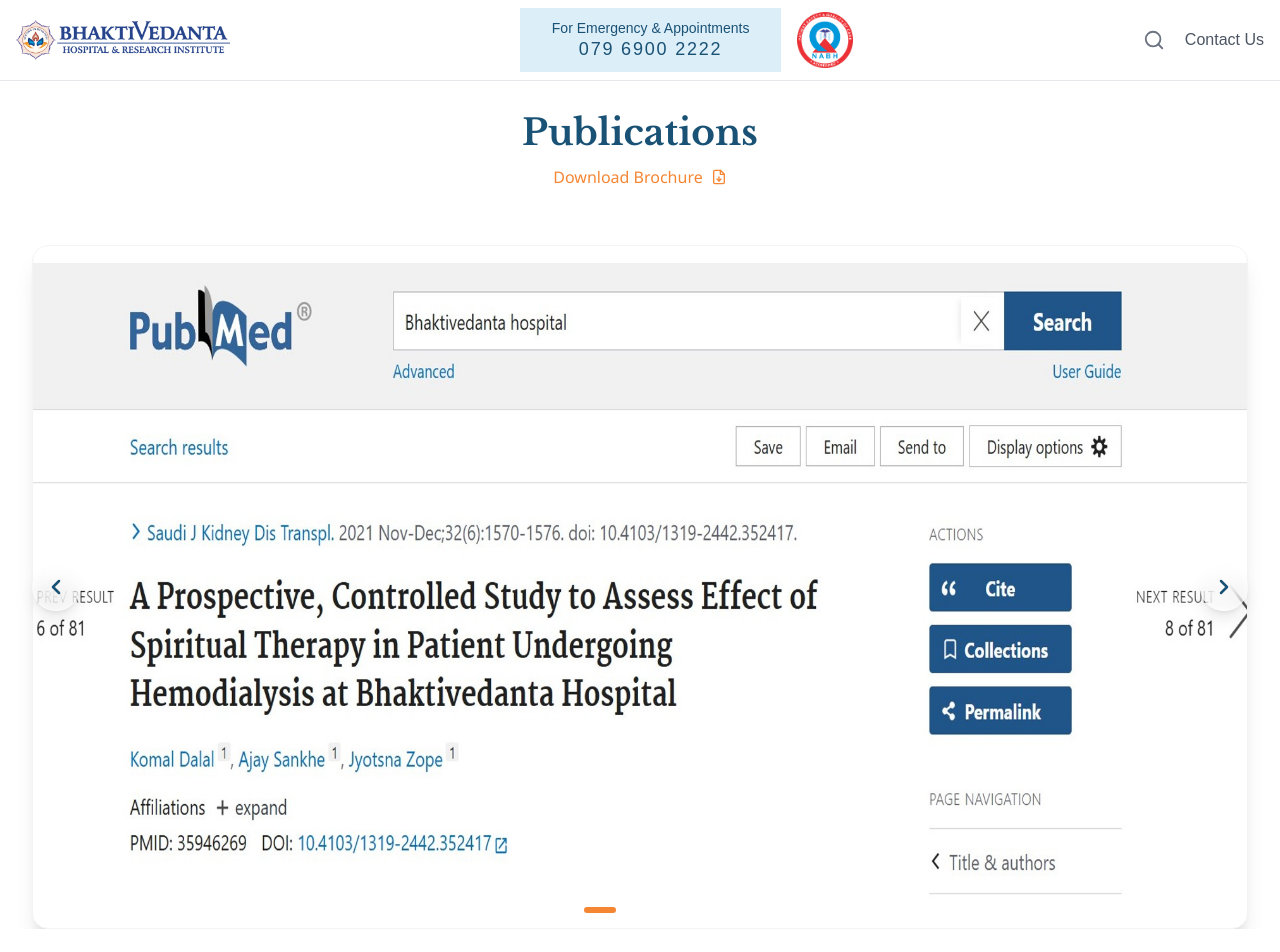
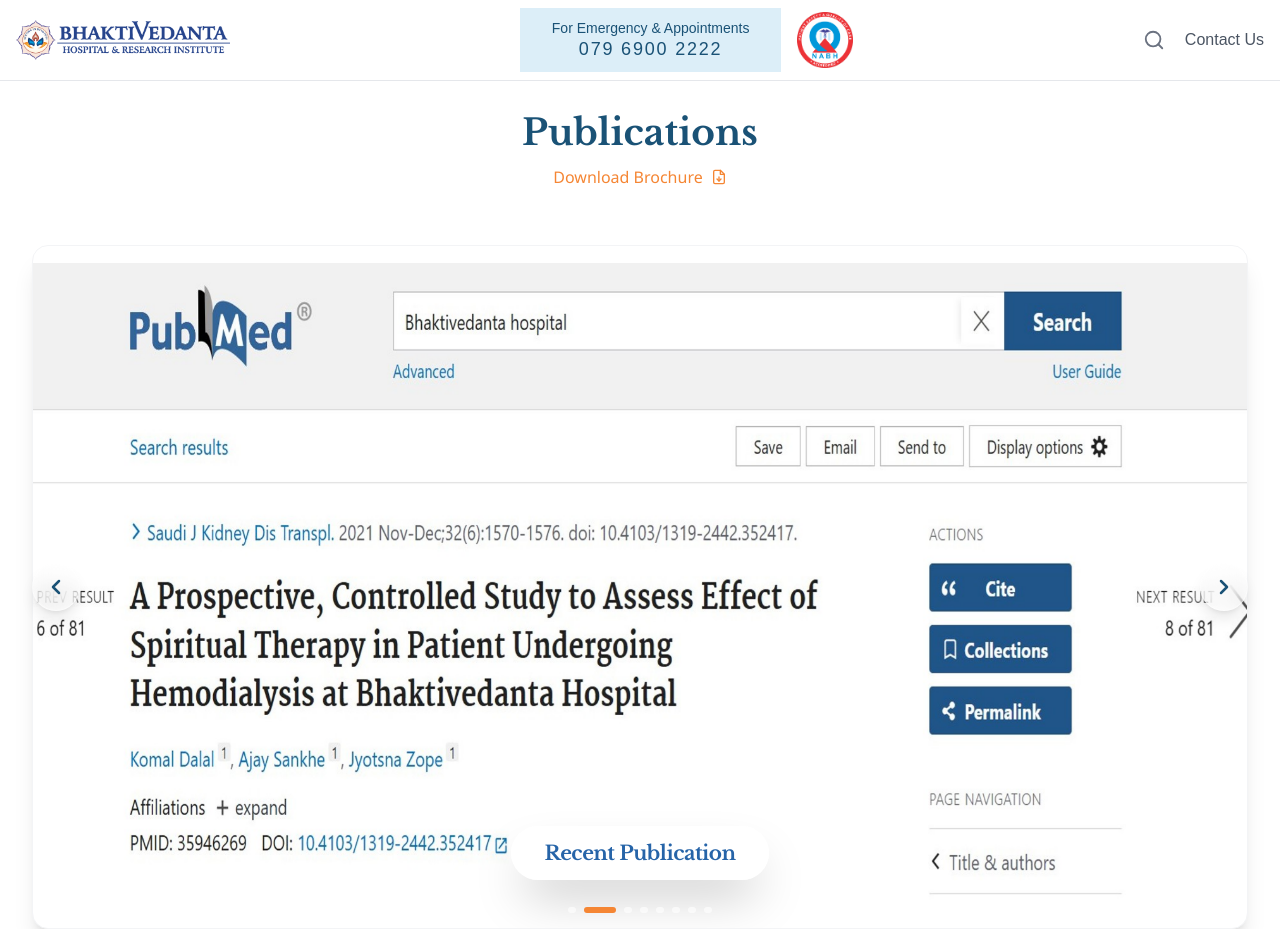
Before and after one commit to Britojaison/bvh_t, a Next.js app: page /publications in a window 1280 px wide. Shown: the top 952 px of the page. Built offline with nearby package versions, Linux system fonts and the light colour scheme.

Commit message:
feat: add captions to banner carousel and update image aspect ratio handling in clinical trials page

```diff
--- a/src/app/clinical-trials/page.tsx
+++ b/src/app/clinical-trials/page.tsx
@@ -312,8 +312,8 @@
                 </div>
                 <h4 className="font-bold text-[#2664A8]" style={{ fontFamily: 'var(--font-libre-baskerville), Georgia, serif', fontSize: '24px' }}>Ethics Committee Office</h4>
               </div>
-              <div className="rounded-2xl overflow-hidden shadow-sm border border-gray-100 aspect-video">
-                <img src="/images/bvh/hi/Picture24.jpg" alt="Ethics" className="w-full h-full object-cover" />
+              <div className="aspect-video w-full flex items-center justify-center overflow-hidden">
+                <img src="/images/bvh/hi/Picture24.jpg" alt="Ethics" className="max-w-full max-h-full object-contain rounded-2xl" />
               </div>
               <ul className="space-y-3 list-disc pl-5 text-gray-700" style={{ fontFamily: '"Segoe UI", Tahoma, Geneva, Verdana, sans-serif', fontSize: '16px' }}>
                 <li>Dedicated Ethics Committee (EC) office</li>
@@ -336,8 +336,8 @@
                 </div>
                 <h4 className="font-bold text-[#2664A8]" style={{ fontFamily: 'var(--font-libre-baskerville), Georgia, serif', fontSize: '24px' }}>Access-Controlled Data Centre Unit</h4>
               </div>
-              <div className="rounded-2xl overflow-hidden shadow-sm border border-gray-100 aspect-video">
-                <img src="/images/bvh/hi/Picture26.jpg" alt="Data Centre" className="w-full h-full object-cover" />
+              <div className="aspect-video w-full flex items-center justify-center overflow-hidden">
+                <img src="/images/bvh/hi/Picture26.jpg" alt="Data Centre" className="max-w-full max-h-full object-contain rounded-2xl" />
               </div>
               <ul className="space-y-3 list-disc pl-5 text-gray-700" style={{ fontFamily: '"Segoe UI", Tahoma, Geneva, Verdana, sans-serif', fontSize: '16px' }}>
                 <li>Access-controlled data centre unit</li>
--- a/src/components/BannerCarousel.tsx
+++ b/src/components/BannerCarousel.tsx
@@ -37,11 +37,22 @@
               i === current ? "opacity-100 scale-100" : "opacity-0 scale-105"
             }`}
           >
-            <img
-              src={item.src}
-              alt={item.caption || `Slide ${i + 1}`}
-              className="w-full h-full object-contain"
-            />
+            <div className="relative w-full h-full flex items-center justify-center">
+              <img
+                src={item.src}
+                alt={item.caption || `Slide ${i + 1}`}
+                className="w-full h-full object-contain"
+              />
+              {item.caption && (
+                <div className="absolute bottom-12 left-4 right-4 flex justify-center z-20 pointer-events-none">
+                  <div className="bg-white/90 backdrop-blur-md px-6 py-2 md:px-8 md:py-3 rounded-full shadow-2xl border border-white/60 transform transition-all duration-700 animate-in fade-in slide-in-from-bottom-4">
+                    <h3 className="text-[#2664A8] text-sm md:text-xl font-bold tracking-tight text-center" style={{ fontFamily: 'var(--font-libre-baskerville), Georgia, serif' }}>
+                      {item.caption}
+                    </h3>
+                  </div>
+                </div>
+              )}
+            </div>
           </div>
         ))}
       </div>
```
